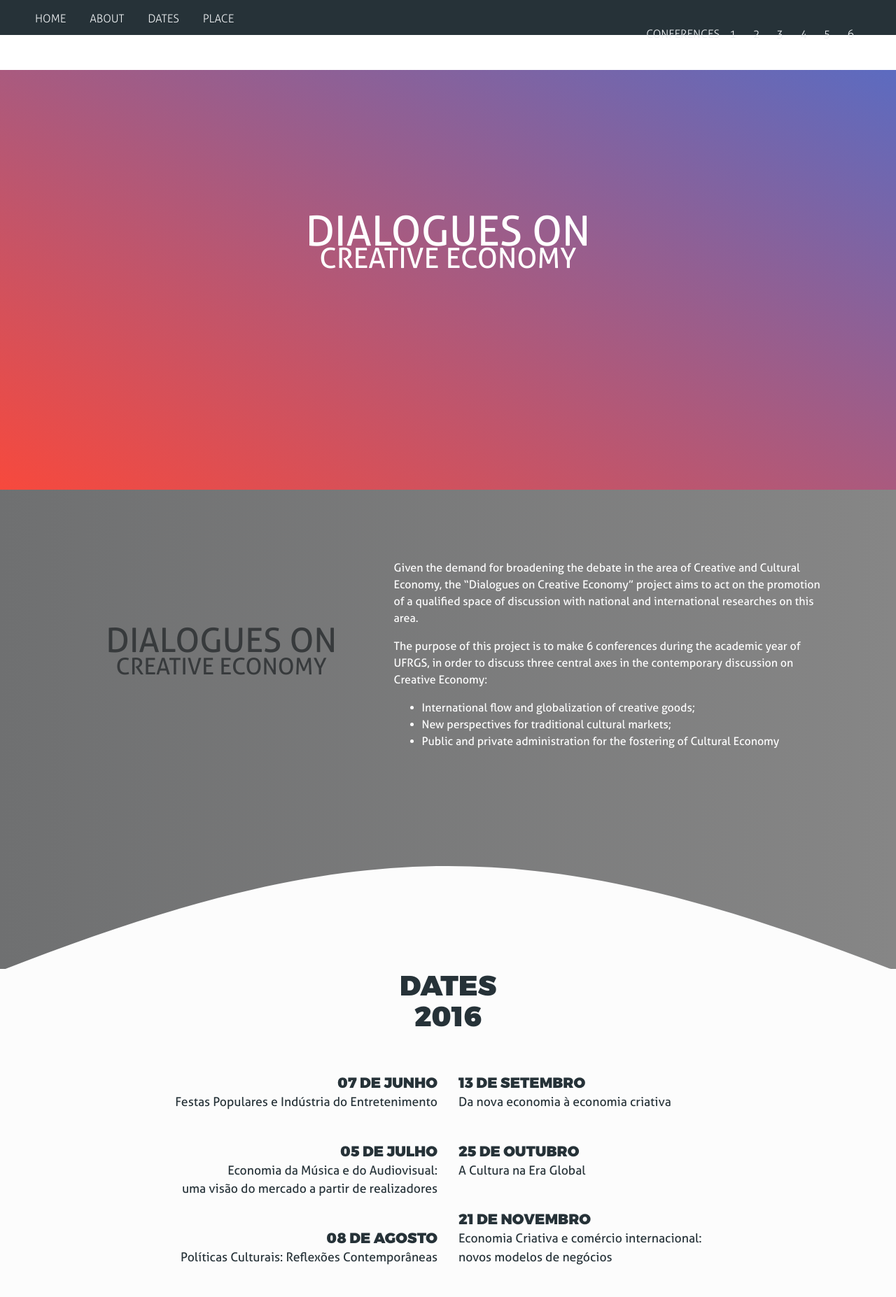
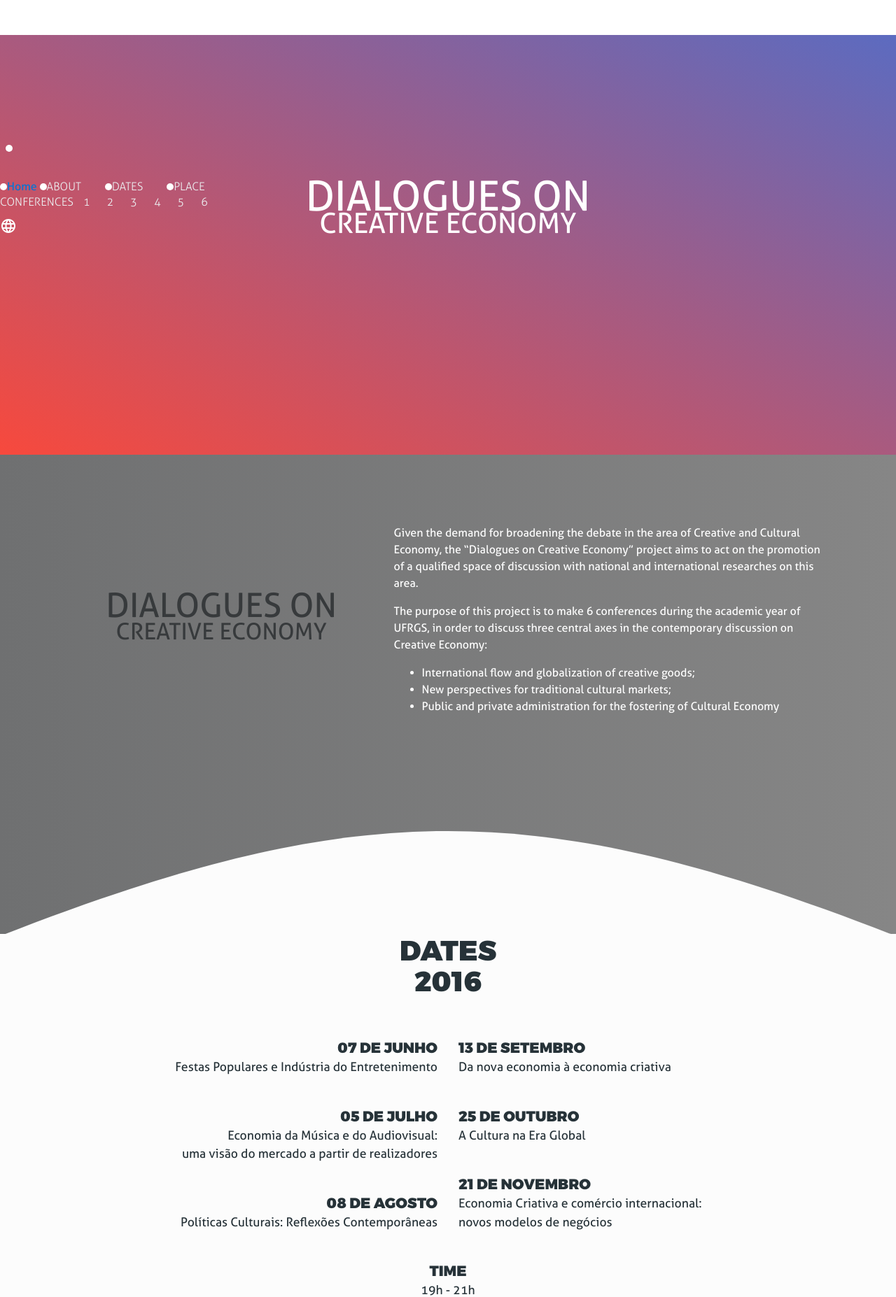
Before and after one commit to cegov/dialogos, a PHP site: page /?language=en in a window 1280 px wide. Shown: the top 1854 px of the page at 70% size. Run offline with PHP 8.4, Linux system fonts and the light colour scheme; some libraries are stand-ins or nearby versions.

Commit message:
[UPDATE] New menu and panelists modals

```diff
--- a/index.php
+++ b/index.php
@@ -31,34 +31,17 @@
 </head>
 <body>
 
-	<nav class="navbar navbar-light bg-faded">
-		<button class="navbar-toggler hidden-sm-up" type="button" data-toggle="collapse" data-target="#exCollapsingNavbar2">
-			&#9776;
-		</button>
-		<div class="collapse navbar-toggleable-xs" id="exCollapsingNavbar2">
-			<ul class="nav navbar-nav">
-				<li class="nav-item active">
-			    	<a class="nav-link" href="#">Home <span class="sr-only">(current)</span></a>
-				</li>
-				<li class="nav-item">
-					<a class="nav-link" href="#">Features</a>
-				</li>
-				<li class="nav-item">
-					<a class="nav-link" href="#">Pricing</a>
-				</li>
-				<li class="nav-item">
-					<a class="nav-link" href="#">About</a>
-				</li>
-			</ul>
-		</div>
-	</nav>
-
-	<nav >
+	<nav>
 		<button class="navbar-toggler hidden-sm-up" type="button" data-toggle="collapse" data-target="#exCollapsingNavbar2">
 			&#9776;
 		</button>
 		<div class="nav-menu collapse navbar-toggleable-xs" id="exCollapsingNavbar2">
-			<a href="#"><p><?php echo $general['home']?></p></a>
+			<ul class="menu-list">
+				<li>
+					<a class="menu-link" href="#"><span class="menu-label"><?php echo $general['home']?></span></a>
+				</li>
+			</ul>
+			<a href="#"><?php echo $general['home']?></a>
 			<a href="#description"><p><?php echo $general['about']?></p></a>
 			<a href="#schedule"><p><?php echo $general['dates']?></p></a>
 			<a href="#place"><p><?php echo $general['place']?></p></a>
@@ -175,7 +158,7 @@
 				<article class="container">
 					<div class="line">
 						<div class="circle">
-							<img src="image/<?php echo $b['edition'];?>.png">
+							<img class="img-fluid" src="image/<?php echo $b['edition'];?>.png">
 						</div>
 						<div class="info">
 							<h1 class="conference-date"><?php echo $b['date'];?></h1>
@@ -184,11 +167,27 @@
 							<p class="conference-description"><?php echo $b['description'];?></p>
 							<p><?php echo $general['speaker'];?>:</p>
 							<?php foreach ($b['panelists'] as $c => $d) :?>
-								<div class="conference-panelist">
+								<div class="conference-panelist" data-toggle="modal" data-target="<?php echo '#modal' . $d['picture']?>">
 									<img src="<?php echo 'image/profiles/' . $d['picture'] . '.png';?>">
 									<p><?php echo $d['name'];?><br/>
 										<?php echo $d['university'];?>
 									</p>
+								</div>
+								<div class="modal fade" id="<?php echo 'modal' . $d['picture']?>" tabindex="-1" role="dialog" aria-labelledby="myModalLabel" aria-hidden="true">
+									<div class="modal-dialog" role="document">
+										<div class="modal-content">
+											<div class="modal-header">
+												<button type="button" class="close" data-dismiss="modal" aria-label="Close">
+													<span aria-hidden="true">&times;</span>
+												</button>
+												<img class="modal-picture" src="<?php echo 'image/profiles/' . $d['picture'] . '.png';?>">
+												<h4 class="modal-title" id="myModalLabel"><?php echo $d['name'];?><span><?php echo $d['university'];?></span></h4>
+											</div>
+											<div class="modal-body">
+												<p><?php echo $d['resume'];?></p>
+											</div>
+										</div>
+									</div>
 								</div>
 							<?php endforeach?>
 						</div>
--- a/main.css
+++ b/main.css
@@ -22,20 +22,16 @@ body {
 	font-family: "Aller", Arial, sans-serif;
 	font-size: 16px;
 	height: 100%;
+	overflow-x: hidden;
 }
 
 nav {
 	position: fixed;
-	top: 0;
+	top: 50%;
 	left: 0;
-	width: 100%;
-	height: 50px;
-	background-color: #263238;
+	transform: translateY(-50%);
+	height: 50%;
 	z-index: 9999;
-}
-
-.nav-menu {
-	margin-left: 50px;
 }
 
 .nav-menu p {
@@ -50,6 +46,30 @@ nav {
 
 .nav-menu p:hover {
 	opacity: .5;
+}
+
+.nav-menu a:before {
+	content: '';
+	display: inline-block;
+	width: 10px;
+	height: 10px;
+	border-radius: 100%;
+	background-color: white;
+}
+
+.menu-list {
+	-webkit-padding-start: .5rem;
+}
+
+.menu-link .menu-label{
+	display: none;
+}
+
+.menu-link:hover .menu-label {
+	display: block;
+	position: absolute;
+	top: 0;
+	left: 20px;
 }
 
 .nav-conferences {
```
Also changed, not shown: other parts of main.css (+47 -4 lines), image/1.png (added), image/mapa.png.
